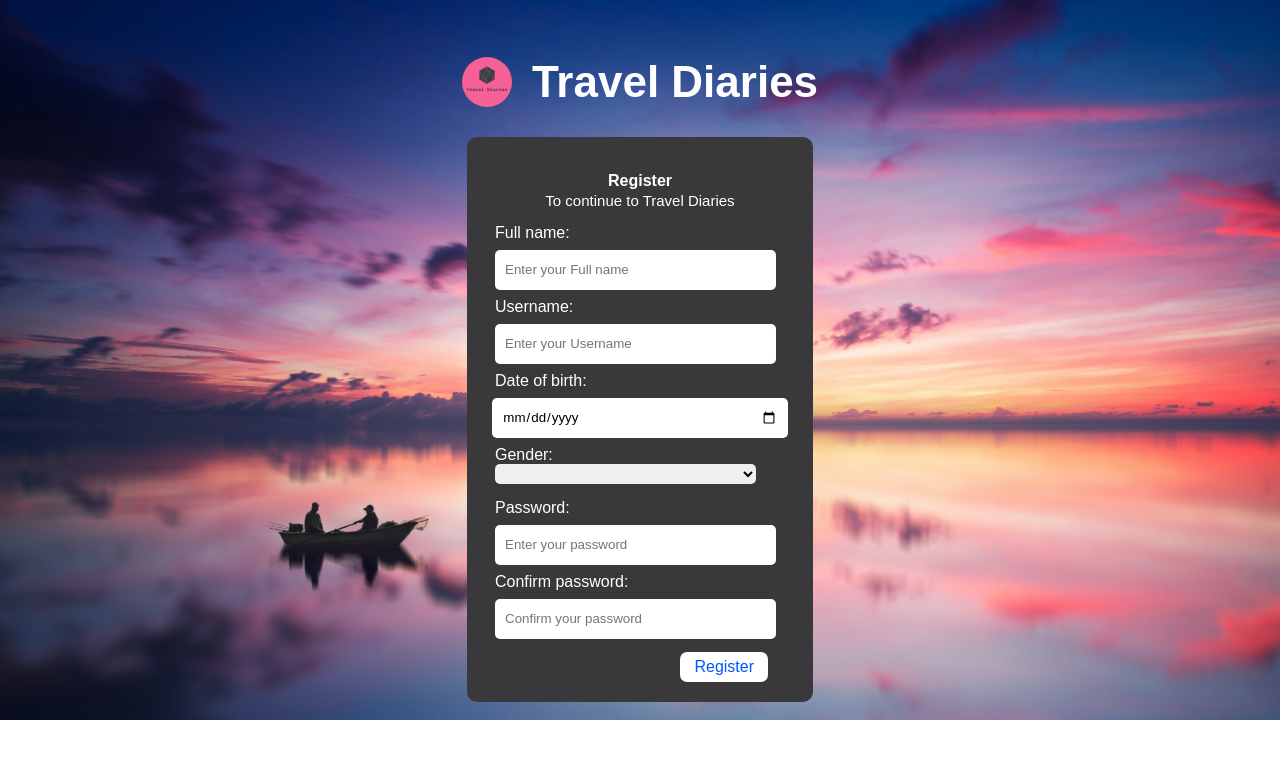
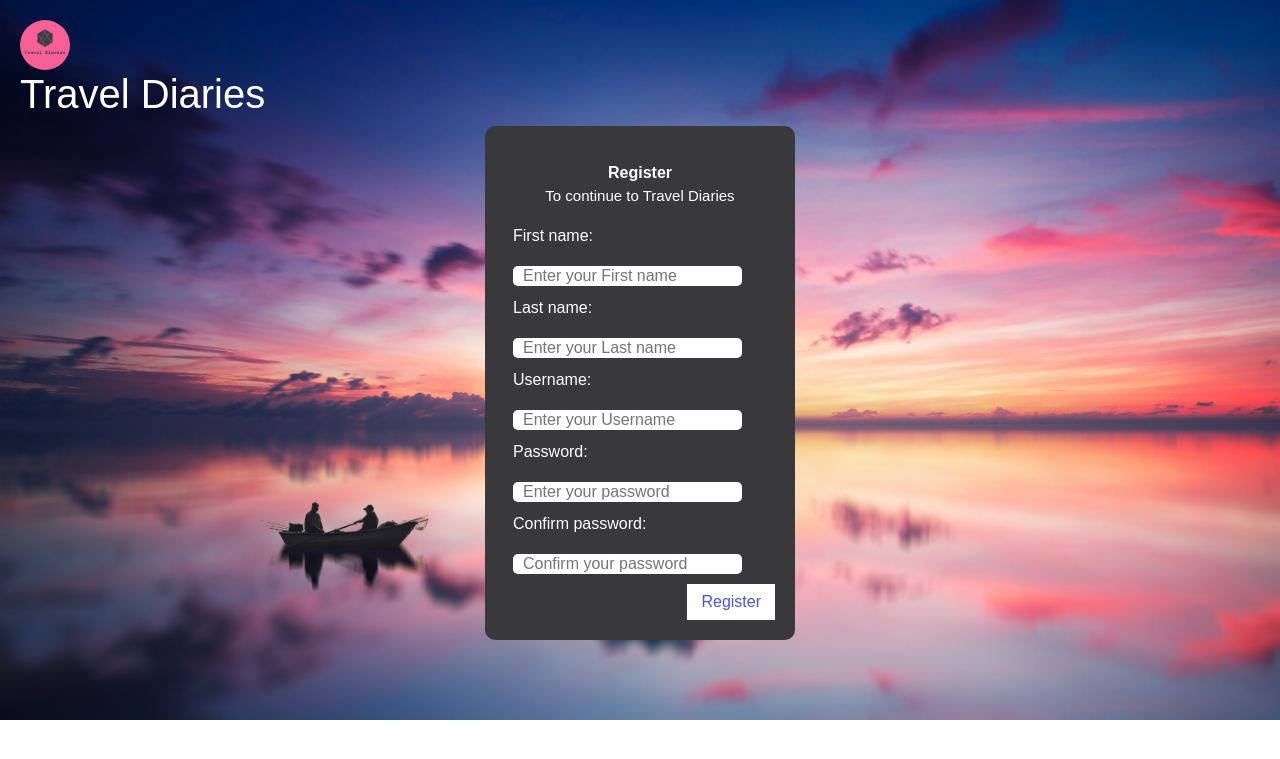
Before and after one commit to TejasreeL/Travel-Diaries, a Django app: page /members/register_user in a window 1280 px wide. Shown: the top 759 px of the page. Run offline with Django 4.2, Linux system fonts and the light colour scheme; some libraries are stand-ins or nearby versions.

Commit message:
User Registration done; form validation still left

```diff
--- a/travelDiaries/base/templates/base/user_home.html
+++ b/travelDiaries/base/templates/base/user_home.html
@@ -21,6 +21,7 @@
             <li><a href="home_pg.html"><img src="/static/logo/logo.png" width="35px"></a></li>
         </ul>
     </nav>
+    {% include "message_render.html" %}
     <main>
       <div class="trips c1">
         <h1>Trip History</h1>
--- a/travelDiaries/member_auth/templates/member_auth/member_register.html
+++ b/travelDiaries/member_auth/templates/member_auth/member_register.html
@@ -9,57 +9,64 @@
 <body class="bg" background="/static/title/title(1).jpg">
     <header>
         <img src="/static/logo/logo.png">
+        {%include 'message_render.html'%}
         <h1>Travel Diaries</h1>
     </header>
     <main>
-        <form>
+        <form action="\members\register_user" method='POST'>
             {% csrf_token %}
             <div class="common login">
                 <b>Register</b><p>To continue to Travel Diaries</p>
             </div>
             <div class="common forms">
-                <label for=uname> Full name:</label>
+                <label for='fname'> First name:</label>
             </div>
             <div class="common forms">
-                <input type=text name=fname id=fname placeholder="Enter your Full name">
+                <input type='text' name='fname' id='fname' placeholder="Enter your First name">
             </div>
             <div class="common forms">
-                <label for=fname> Username:</label>
+                <label for='lname'> Last name:</label>
             </div>
             <div class="common forms">
-                <input type=text name=uname id=uname placeholder="Enter your Username">
+                <input type='text' name='lname' id='lname' placeholder="Enter your Last name">
             </div>
             <div class="common forms">
-                <label for=dob> Date of birth: </label>
+                <label for='username'> Username:</label>
+            </div>
+            <div class="common forms">
+                <input type='text' name='username' id='username' placeholder="Enter your Username">
+            </div>
+            {% comment %} <div class="common forms">
+                <label for='dob'> Date of birth: </label>
             </div>
             <div>
-                <input type=date name=dob id=dob>
+                <input type='date' name='dob' id='dob'>
             </div>
             <div class="common forms">
-                <label for="cars">Gender:</label>
-                <select name="cars" id="gender">
+                <label for="gender">Gender:</label>
+                <select name="gender" id="gender">
                     <option value="" disabled selected hidden>Choose a gender</option>
                     <option value="male">Male</option>
                     <option value="female">Female</option>
                     <option value="rathernot">Rather not say</option>
                     <option value="other">Other</option>
                 </select>
+            </div> {% endcomment %}
+            <div class="common forms">
+                <label for='password'> Password:  </label>
             </div>
             <div class="common forms">
-                <label for=password> Password:  </label>
+                <input type='password' name='password' id='password' placeholder="Enter your password">
             </div>
             <div class="common forms">
-                <input type=password name=password id=password placeholder="Enter your password">
+                <label for='cpassword'> Confirm password:  </label>
             </div>
             <div class="common forms">
-                <label for=cpassword> Confirm password:  </label>
-            </div>
-            <div class="common forms">
-                <input type=password name=cpassword id=cpassword placeholder="Confirm your password">
+                <input type='password' name='cpassword' id='cpassword' placeholder="Confirm your password">
             </div>
             <div class="right">
                 <div></div>
-                <button type="submit"><a href="{% url "member-login" %}" class="co">Register</a></button>
+                <button type="submit"><class="co">Register</class=></button>
             </div>
         </form>
     </main>
--- a/travelDiaries/member_auth/views.py
+++ b/travelDiaries/member_auth/views.py
@@ -2,6 +2,7 @@ from django.shortcuts import render, redirect
 from django.http import HttpResponse
 from django.contrib.auth import authenticate, login, logout
 from django.contrib import messages
+from django.contrib.auth.models import User
 
 # Create your views here.
 def member_login(request):
@@ -20,7 +21,57 @@ def member_login(request):
         return render(request, 'member_auth/member_login.html')
 
 def member_register(request):
-    return render(request, 'member_auth/member_register.html')
+    if request.method == 'POST':
+        username = request.POST["username"]
+        password = request.POST["password"]
+        fname = request.POST["fname"]
+        lname = request.POST["lname"]
+
+        if User.objects.filter(username=username).exists():
+            messages.success(request, "Username already exists, Try again!")
+            return redirect('member-register')
+
+        my_user = User.objects.create_user(username=username, password=password)
+        my_user.first_name = fname
+        my_user.last_name = lname
+        my_user.save()
+        messages.success(request, "registered!")
+        login(request, my_user)
+        return redirect('user-home')
+
+
+    else:
+        return render(request, 'member_auth/member_register.html')
+
+
+# def member_register(request):
+#     if request.method == 'POST':
+#         try:
+#             username = request.POST["username"]
+#             password = request.POST["password"]
+#             fname = request.POST["fname"]
+#             lname = request.POST["lname"]
+
+#             if User.objects.filter(username=username).exists():
+#                 messages.success(request, "User already exists, Login instead!")
+#                 return redirect('member-register')
+
+#             my_user = User.objects.create_user(username=username, password=password)
+#             my_user.first_name = fname
+#             my_user.last_name = lname
+#             my_user.save()
+
+#             messages.success(request, "Registered successfully!")
+#             login(request, my_user)
+#             return redirect('user-home')
+
+#         except KeyError:
+#             messages.error(request, "Missing required fields")
+#             return redirect('member-register')
+
+#     else:
+#         return render(request, 'member_auth/member_register.html')
+
 
 def member_logout(request):
     logout(request)
```
Also changed, not shown: travelDiaries/db.sqlite3.
